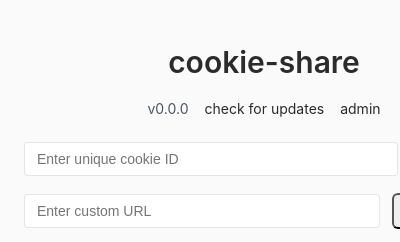
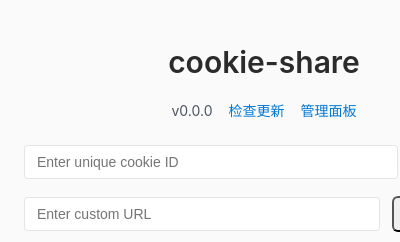
Before and after one commit to fangyuan99/cookie-share, a browser extension: page chrome/popup.html in a window 400 px wide. Shown: the top 242 px of the page. Drawn offline with Linux system fonts and the light colour scheme.

Commit message:
chore: release v0.3.3

```diff
--- a/chrome/popup.html
+++ b/chrome/popup.html
@@ -1,6 +1,7 @@
 <!DOCTYPE html>
 <html>
   <head>
+    <meta charset="UTF-8">
     <title>Cookie-share</title>
     <link rel="stylesheet" type="text/css" href="style.css" />
   </head>
@@ -10,8 +11,8 @@
         <h1 class="text-3xl font-semibold text-secondary">cookie-share</h1>
         <div class="flex items-center justify-center space-x-4 text-sm">
           <span id="currentVersion" class="text-gray-600"></span>
-          <span id="updateCheck" class="win11-link">check for updates</span>
-          <span id="adminLink" class="win11-link">admin</span>
+          <span id="updateCheck" class="text-primary hover:text-primary-hover cursor-pointer transition-colors">检查更新</span>
+          <span id="adminLink" class="text-primary hover:text-primary-hover cursor-pointer transition-colors">管理面板</span>
         </div>
       </div>
 
--- a/chrome/style.css
+++ b/chrome/style.css
@@ -543,3 +543,20 @@ body {
 .cookie-share-delete:hover {
   background: #ef4444;
 }
+
+/* 链接样式 */
+.text-primary {
+  color: var(--color-primary);
+}
+
+.hover\:text-primary-hover:hover {
+  color: var(--color-primary-hover);
+}
+
+.cursor-pointer {
+  cursor: pointer;
+}
+
+.transition-colors {
+  transition: color var(--transition-fast);
+}
```
